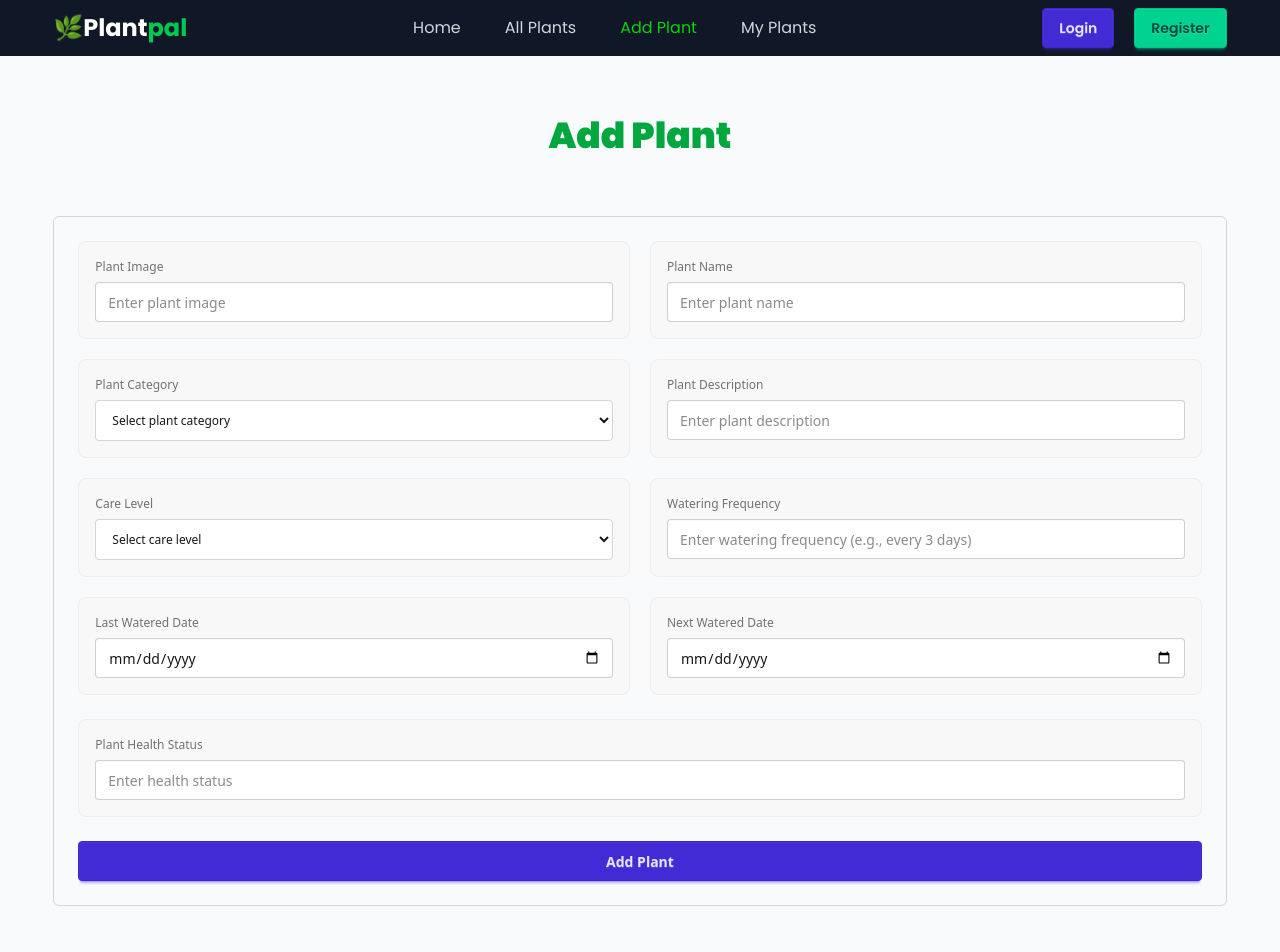
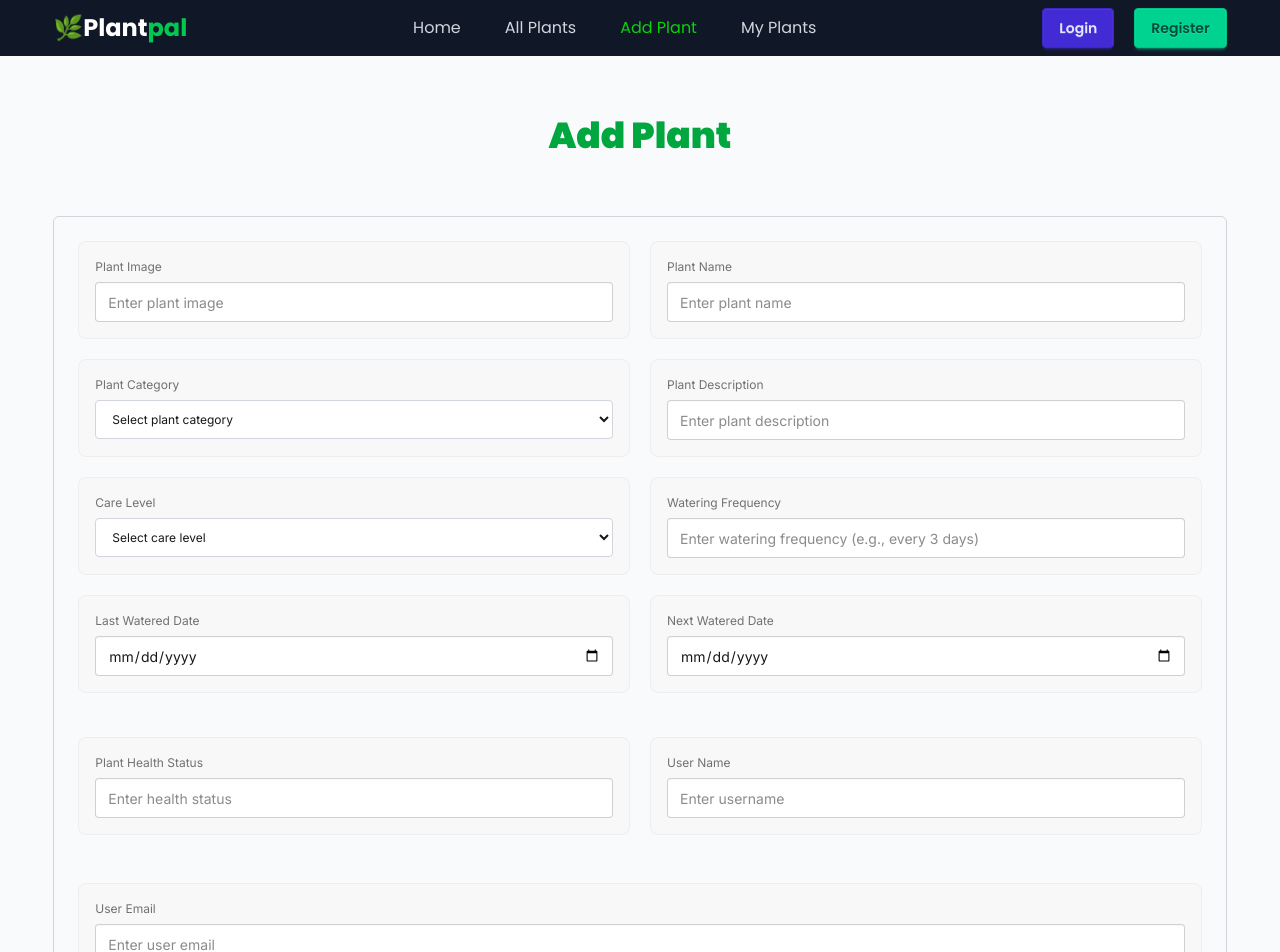
Before and after one commit to DevAbidHasan/B11-A10-Plantpal-client, a React (Vite) app: page /add-plant in a window 1280 px wide. Shown: the top 952 px of the page. Built offline with nearby package versions, Linux system fonts and the light colour scheme.

Commit message:
added all plant's table

```diff
--- a/package.json
+++ b/package.json
@@ -12,8 +12,11 @@
   "dependencies": {
     "@tailwindcss/vite": "^4.1.12",
     "bootstrap": "^5.3.8",
+    "cors": "^2.8.5",
+    "express": "^5.1.0",
     "lottie-react": "^2.4.1",
     "marquee": "^0.2.1",
+    "mongodb": "^6.19.0",
     "react": "^19.1.1",
     "react-countup": "^6.5.3",
     "react-dom": "^19.1.1",
@@ -22,6 +25,7 @@
     "react-icons": "^5.5.0",
     "react-router": "^7.8.2",
     "react-toastify": "^11.0.5",
+    "sweetalert2": "^11.23.0",
     "swiper": "^11.2.10",
     "tailwindcss": "^4.1.12"
   },
--- a/src/Pages/AddPlant.jsx
+++ b/src/Pages/AddPlant.jsx
@@ -1,12 +1,50 @@
 import React from 'react';
-import { Link } from 'react-router';
+import { Link, useNavigate } from 'react-router';
+import Swal from 'sweetalert2';
 
 const AddPlant = () => {
+
+    const navigate=useNavigate();
+
+    const handleFormSubmit=(e)=>{
+        e.preventDefault();
+        // alert("clicked");
+        const form=e.target;
+        const formData= new FormData(form);
+        const newPlant=Object.fromEntries(formData.entries());
+        console.log(newPlant);
+
+        // send data to DB through server
+        fetch('http://localhost:3000/plants' ,{
+            method:"POST",
+            headers :{
+                "content-type":"application/json"
+            },
+            body : JSON.stringify(newPlant)
+        })
+        .then(res=>res.json())
+        .then((data)=>{
+            if(data.insertedId){
+                Swal.fire({
+                title: "Plant added successfully!",
+                icon: "success",
+                timerProgressBar: true
+                });
+                // form.reset();
+                navigate("/");
+            }
+        })
+
+
+
+        // form.reset();
+    }
+
     return (
         <div className='w-11/12 my-10 mx-auto'>
             <h2 className='text-2xl md:text-3xl lg:text-4xl mb-10 md:mt-15 md:mb-15 font-black text-green-600 text-center poppins'>Add Plant</h2>
-            <div>
-                <form className='border p-6 border-gray-300 rounded-md' action="">
+            <div className='inter'>
+                <form onSubmit={handleFormSubmit} className='border p-6 border-gray-300 rounded-md' action="">
                 <div className='grid grid-cols-1 md:grid-cols-2 gap-5'>
                     <fieldset className="fieldset bg-base-200 border-base-300 rounded-box  border p-4">
                     <label className="label">Plant Image</label>
@@ -21,9 +59,9 @@ const AddPlant = () => {
                     {/* <input required type="dropdown" name="category" className="input w-full" /> */}
                     <select name='category' className='border pl-3 border-gray-300 bg-white py-2.5 rounded-sm'>
                         <option defaultChecked>Select plant category</option>
-                        <option value="succulent">Succulent</option>
-                        <option value="fern">Fern</option>
-                        <option value="flowering">Flowering</option>
+                        <option value="Succulent">Succulent</option>
+                        <option value="Fern">Fern</option>
+                        <option value="Flowering">Flowering</option>
                     </select>
                     </fieldset>
                     <fieldset className="fieldset bg-base-200 border-base-300 rounded-box  border p-4">
@@ -51,13 +89,22 @@ const AddPlant = () => {
                     <label className="label">Next Watered Date</label>
                     <input required type="date" name="next_watered" className="input w-full" placeholder="Enter next watered date" />
                     </fieldset>
+                    <fieldset className="fieldset my-6 bg-base-200 border-base-300 rounded-box  border p-4">
+                    <label className="label"> Plant Health Status</label>
+                    <input required type="text" name="health_status" className="input w-full" placeholder="Enter health status" />
+                    </fieldset>
+                    <fieldset className="fieldset my-6 bg-base-200 border-base-300 rounded-box  border p-4">
+                    <label className="label"> User Name</label>
+                    <input required type="text" name="username" className="input w-full" placeholder="Enter username" />
+                    </fieldset>
 
                 </div>
                 <fieldset className="fieldset my-6 bg-base-200 border-base-300 rounded-box  border p-4">
-                    <label className="label"> Plant Health Status</label>
-                    <input required type="text" name="health_status" className="input w-full" placeholder="Enter health status" />
+                    <label className="label"> User Email</label>
+                    <input  type="text" name="email" className="input w-full" placeholder="Enter user email" />
                 </fieldset>
-                <input className='btn btn-primary w-full' type="submit" value="Add Plant" />
+
+                <input className='btn btn-primary inter w-full' type="submit" value="Add Plant" />
 
             </form>
            {/* <Link className='flex justify-center my-8' to="/">
--- /dev/null
+++ b/src/Pages/AllPlants.jsx
@@ -0,0 +1,50 @@
+import React from 'react';
+import { Link, useLoaderData } from 'react-router';
+import PlantRow from './PlantRow';
+import { IoMdEye } from "react-icons/io";
+
+const AllPlants = () => {
+    const plants = useLoaderData();
+
+    return (
+        <div className='sm:w-11/12 w-full mx-auto my-10'>
+            <h2 className='text-center text-2xl poppins md:text-3xl text-blue-600 mt-5 mb-10 font-black'>All Plants</h2>
+            <div className=''>
+                <table className='w-full border border-gray-300 '>
+                    <thead className='poppins text-white bg-blue-700'>
+                        <tr className=''>
+                            <th className='py-3 border border-gray-300'>No.</th>
+                            <th className='py-3 border-gray-300 border'>Plant </th>
+                            <th className='py-3 border-gray-300 border'>Category</th>
+                            <th className='py-3 border-gray-300 border'>Watering Frequency</th>
+                            <th className='py-3 border-gray-300 border'>Action</th>
+                        </tr>
+                    </thead>
+                    <tbody className='text-center'>
+                        {
+                            plants.length>0 ? (
+                                plants.map((plant,index)=><tr  className={index % 2 === 0 ? "bg-gray-200" : "bg-white"}>
+                                    <td className='font-bold border border-gray-300 py-2'>{index+1}</td>
+                                    <td className='border border-gray-300'>{plant.name}</td>
+                                    <td className='border border-gray-300'>{plant.category}</td>
+                                    <td className='border border-gray-300'>{plant.watering_frequency}</td>
+                                    <td className=' border border-gray-300 '><Link className='btn btn-sm hover:btn-secondary flex items-center gap-2 mx-auto w-[80%]'><IoMdEye className='hidden sm:flex' size={20}/>Details</Link></td>
+                                </tr>)
+                            ) : (
+                              ""
+                            )
+                        }
+                    </tbody>
+                </table>
+                <div className=''>
+                    {
+                        plants.length == 0 && <h2 className='text-center text-xl poppins mt-10 text-gray-600 font-bold -mb-10'>No Plant Data</h2>
+                    }
+                </div>
+            </div>
+
+        </div>
+    );
+};
+
+export default AllPlants;
--- /dev/null
+++ b/src/Pages/PlantRow.jsx
@@ -0,0 +1,18 @@
+import React from 'react';
+
+const PlantRow = ({plant}) => {
+    return (
+        <div>
+            <table className='border'>
+                <tbody>
+                    <tr>
+                        <td className='border'>{plant.name}</td>
+                        <td>{plant.name}</td>
+                    </tr>
+                </tbody>
+            </table>
+        </div>
+    );
+};
+
+export default PlantRow;
--- a/src/Routes/Route.jsx
+++ b/src/Routes/Route.jsx
@@ -10,6 +10,7 @@ import Login from "../Pages/Login";
 import Register from "../Pages/Register";
 import Home from "../Layouts/MainLayout/Home";
 import AddPlant from "../Pages/AddPlant";
+import AllPlants from "../Pages/AllPlants";
 
  export const router = createBrowserRouter([
     {
@@ -26,8 +27,9 @@ import AddPlant from "../Pages/AddPlant";
                 Component: AddPlant
             },
             {
-                path :"/about",
-                element :<h2>this is about</h2>
+                path :"/all-plants",
+                loader : async ()=>fetch ("http://localhost:3000/plants"),
+                Component : AllPlants
             },
         ]
     },
--- a/src/components/Header/Navbar.jsx
+++ b/src/components/Header/Navbar.jsx
@@ -57,7 +57,7 @@ const Navbar = () => {
        {
         isOpen ? <div className='bg-gray-700 overflow-y-hidden fixed z-10 top-0 left-0 w-screen flex flex-col items-center justify-center gap-5 duration-300 ease-in min-h-[380px] max-h-screen'>
           <NavLink to="/">Home</NavLink>
-          <NavLink to="/about">All Plants</NavLink>
+          <NavLink to="/all-plants">All Plants</NavLink>
           <NavLink to="/add-plant">Add Plant</NavLink>
           <NavLink>My Plants</NavLink>
           <Link to="/auth/login" className="btn btn-primary">Login</Link>
@@ -66,7 +66,7 @@ const Navbar = () => {
        }
         <div className='md:flex text-gray-300  md:gap-5 lg:gap-11 items-center justify-center hidden '>
           <NavLink to="/" className="hover:text-white ">Home</NavLink>
-          <NavLink  className="hover:text-white " to="/about">All Plants</NavLink>
+          <NavLink  className="hover:text-white " to="/all-plants">All Plants</NavLink>
           <NavLink to="/add-plant" className="hover:text-white ">Add Plant</NavLink>
           <NavLink to="/dkd" className="hover:text-white ">My Plants</NavLink>
 
```
Also changed, not shown: src/Pages/Community.jsx (+5 -5 lines), 1 other file (tests, documents, lock files or other folders).
